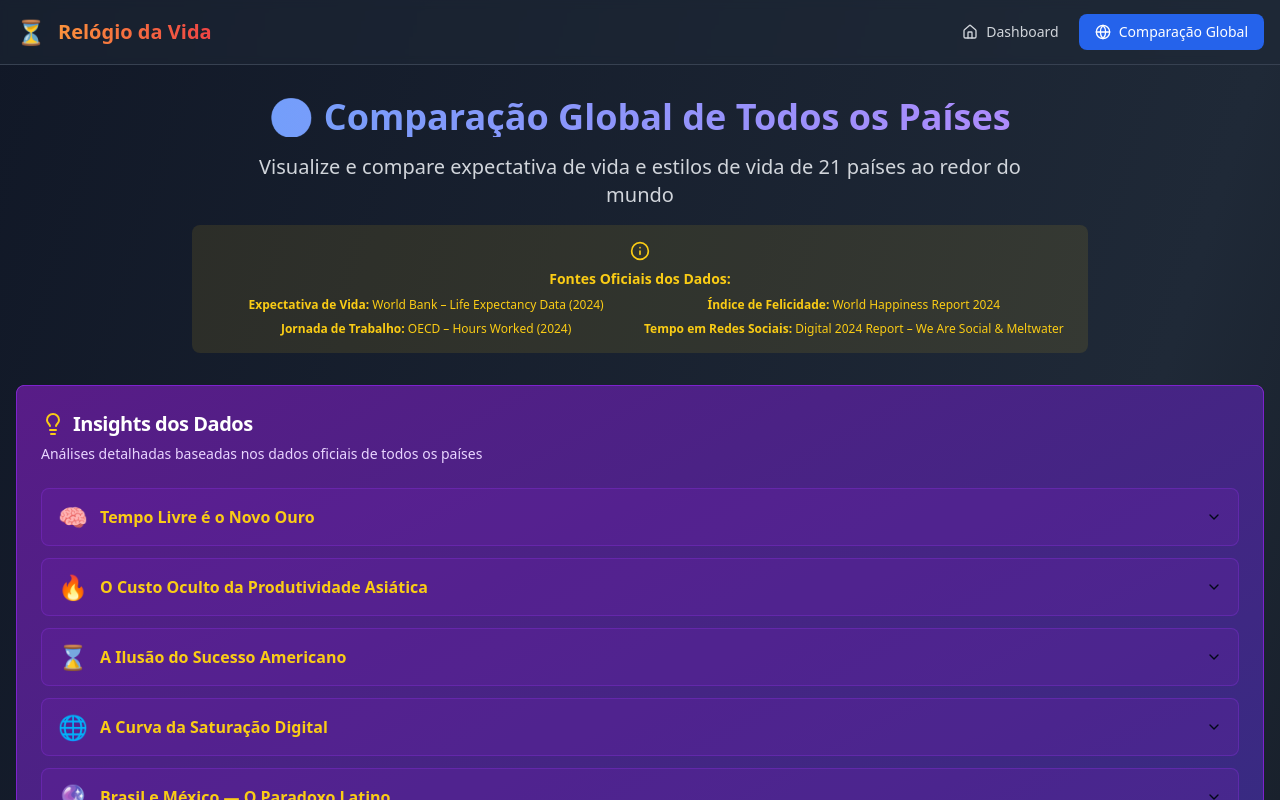
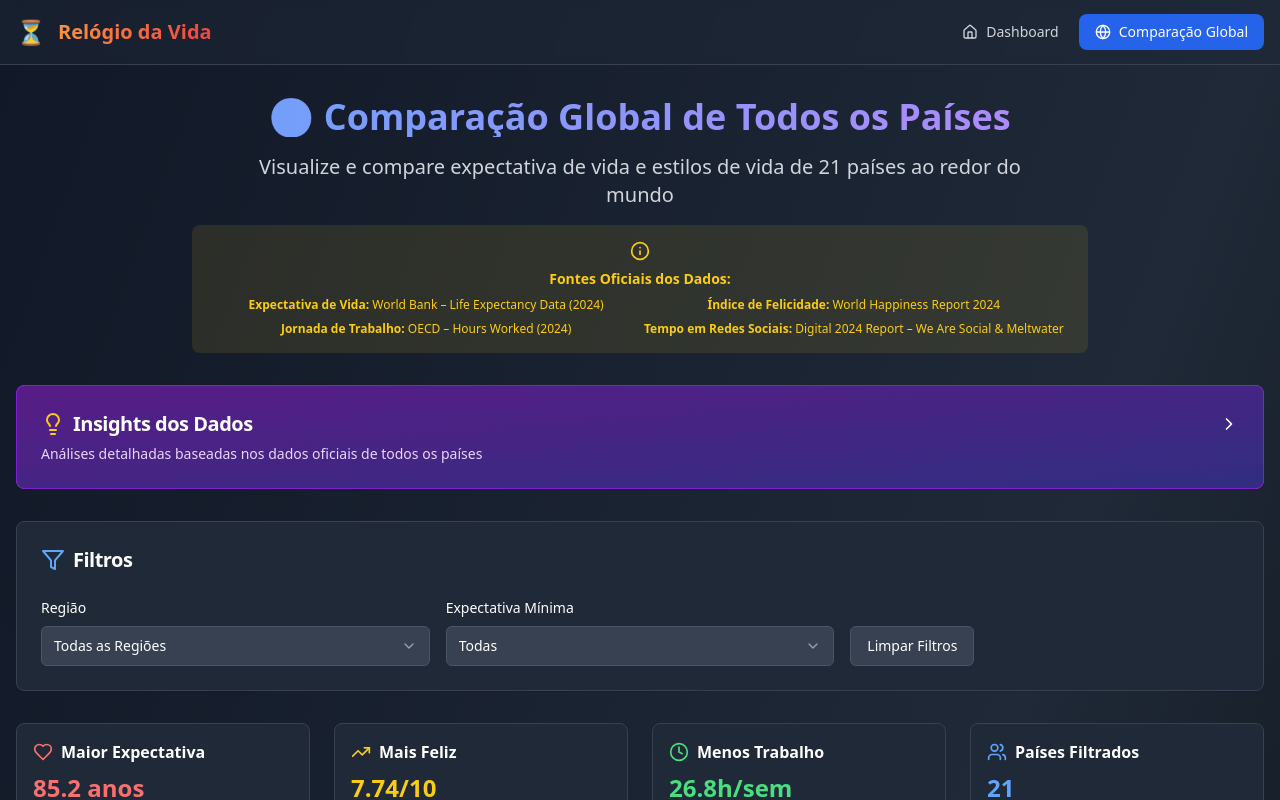
Before and after one commit to LauraMattz/your-life-in-data, a React (Vite) app: page /comparacao in a window 1280 px wide. Shown: the top 800 px of the page. Built offline with nearby package versions, Linux system fonts and the light colour scheme.

Commit message:
Refactor: Make insights section collapsible
Keep the insights as they were, but make the entire block collapsible using an accordion component.

```diff
--- a/src/pages/ComparacaoGlobalPage.tsx
+++ b/src/pages/ComparacaoGlobalPage.tsx
@@ -3,11 +3,11 @@ import { Card, CardContent, CardHeader, CardTitle } from '@/components/ui/card';
 import { Table, TableBody, TableCell, TableHead, TableHeader, TableRow } from '@/components/ui/table';
 import { Select, SelectContent, SelectItem, SelectTrigger, SelectValue } from '@/components/ui/select';
 import { Button } from '@/components/ui/button';
-import { Accordion, AccordionContent, AccordionItem, AccordionTrigger } from '@/components/ui/accordion';
+import { Collapsible, CollapsibleContent, CollapsibleTrigger } from '@/components/ui/collapsible';
 import { Navigation } from '@/components/Navigation';
-import { Globe, TrendingUp, Heart, Clock, Users, Info, Filter, ChevronUp, ChevronDown, BarChart3, Activity, Lightbulb } from 'lucide-react';
+import { Globe, TrendingUp, Heart, Clock, Users, Info, Filter, ChevronUp, ChevronDown, BarChart3, Activity, Lightbulb, ChevronRight } from 'lucide-react';
 import { ChartContainer, ChartTooltip, ChartTooltipContent } from '@/components/ui/chart';
-import { BarChart, Bar, XAxis, YAxis, ResponsiveContainer, ScatterChart, Scatter, LineChart, Line } from 'recharts';
+import { BarChart, Bar, XAxis, YAxis, ResponsiveContainer, ScatterChart, Scatter } from 'recharts';
 
 const countriesData = {
   'Noruega': {
@@ -274,8 +274,7 @@ const ComparacaoGlobalPage = () => {
   const [sortDirection, setSortDirection] = useState<SortDirection>('desc');
   const [regionFilter, setRegionFilter] = useState<string>('all');
   const [minExpectancy, setMinExpectancy] = useState<string>('all');
-  const [currentInsight, setCurrentInsight] = useState(insights[0]);
-  const [isShuffling, setIsShuffling] = useState(false);
+  const [isInsightsOpen, setIsInsightsOpen] = useState(false);
 
   // Classificação por região
   const countryRegions = {
@@ -342,16 +341,6 @@ const ComparacaoGlobalPage = () => {
     setMinExpectancy('all');
   };
 
-  // Função para sortear insight
-  const shuffleInsight = () => {
-    setIsShuffling(true);
-    setTimeout(() => {
-      const randomInsight = insights[Math.floor(Math.random() * insights.length)];
-      setCurrentInsight(randomInsight);
-      setIsShuffling(false);
-    }, 500);
-  };
-
   // Cálculos para insights
   const nordicos = allCountriesData.filter(c => ['Noruega', 'Dinamarca', 'Suécia', 'Finlândia'].includes(c.country));
   const avgNordicoHappiness = nordicos.reduce((sum, c) => sum + c.happiness, 0) / nordicos.length;
@@ -407,35 +396,37 @@ const ComparacaoGlobalPage = () => {
           </div>
         </div>
 
-        {/* Insights dos Dados - Accordion */}
+        {/* Insights dos Dados - Collapsible */}
         <Card className="bg-gradient-to-br from-purple-900 to-indigo-900 border-purple-700 mb-8">
-          <CardHeader>
-            <CardTitle className="text-xl text-white flex items-center gap-2">
+          <Collapsible open={isInsightsOpen} onOpenChange={setIsInsightsOpen}>
+            <CollapsibleTrigger asChild>
+              <CardHeader className="cursor-pointer hover:bg-purple-800/20 transition-colors">
+                <CardTitle className="text-xl text-white flex items-center justify-between">
+                  <div className="flex items-center gap-2">
                     <Lightbulb className="w-6 h-6 text-yellow-400" />
                     Insights dos Dados
+                  </div>
+                  <ChevronRight className={`w-5 h-5 transition-transform ${isInsightsOpen ? 'rotate-90' : ''}`} />
                 </CardTitle>
                 <p className="text-sm text-purple-200">
                   Análises detalhadas baseadas nos dados oficiais de todos os países
                 </p>
               </CardHeader>
+            </CollapsibleTrigger>
+            <CollapsibleContent>
               <CardContent>
-            <Accordion type="multiple" className="space-y-3">
+                <div className="space-y-6">
                   {insights.map((insight) => (
-                <AccordionItem
+                    <div
                       key={insight.id}
-                  value={`insight-${insight.id}`}
-                  className="bg-purple-800/30 rounded-lg border border-purple-600/30"
+                      className="bg-purple-800/30 rounded-lg border border-purple-600/30 p-4"
                     >
-                  <AccordionTrigger className="px-4 py-3 hover:no-underline hover:bg-purple-800/40 rounded-lg">
-                    <div className="flex items-center gap-3 text-left">
+                      <div className="flex items-center gap-3 mb-3">
                         <span className="text-2xl">{insight.emoji}</span>
-                      <span className="text-yellow-400 font-semibold">{insight.title}</span>
+                        <span className="text-yellow-400 font-semibold text-lg">{insight.title}</span>
                       </div>
-                  </AccordionTrigger>
-                  <AccordionContent className="px-4 pb-4">
-                    <div className="space-y-3">
-                      <p className="text-gray-200">{insight.content}</p>
-                      <div className="bg-purple-800/50 rounded-lg p-3">
+                      <p className="text-gray-200 mb-3">{insight.content}</p>
+                      <div className="bg-purple-800/50 rounded-lg p-3 mb-3">
                         <p className="text-yellow-300 font-semibold mb-1">💎 Conclusão:</p>
                         <p className="text-purple-100">{insight.conclusion}</p>
                       </div>
@@ -444,11 +435,11 @@ const ComparacaoGlobalPage = () => {
                         <p className="text-indigo-100">{insight.evidence}</p>
                       </div>
                     </div>
-                  </AccordionContent>
-                </AccordionItem>
                   ))}
-            </Accordion>
+                </div>
               </CardContent>
+            </CollapsibleContent>
+          </Collapsible>
         </Card>
 
         {/* Filtros */}
```
Lines whose indentation alone changed are shown as unchanged.
